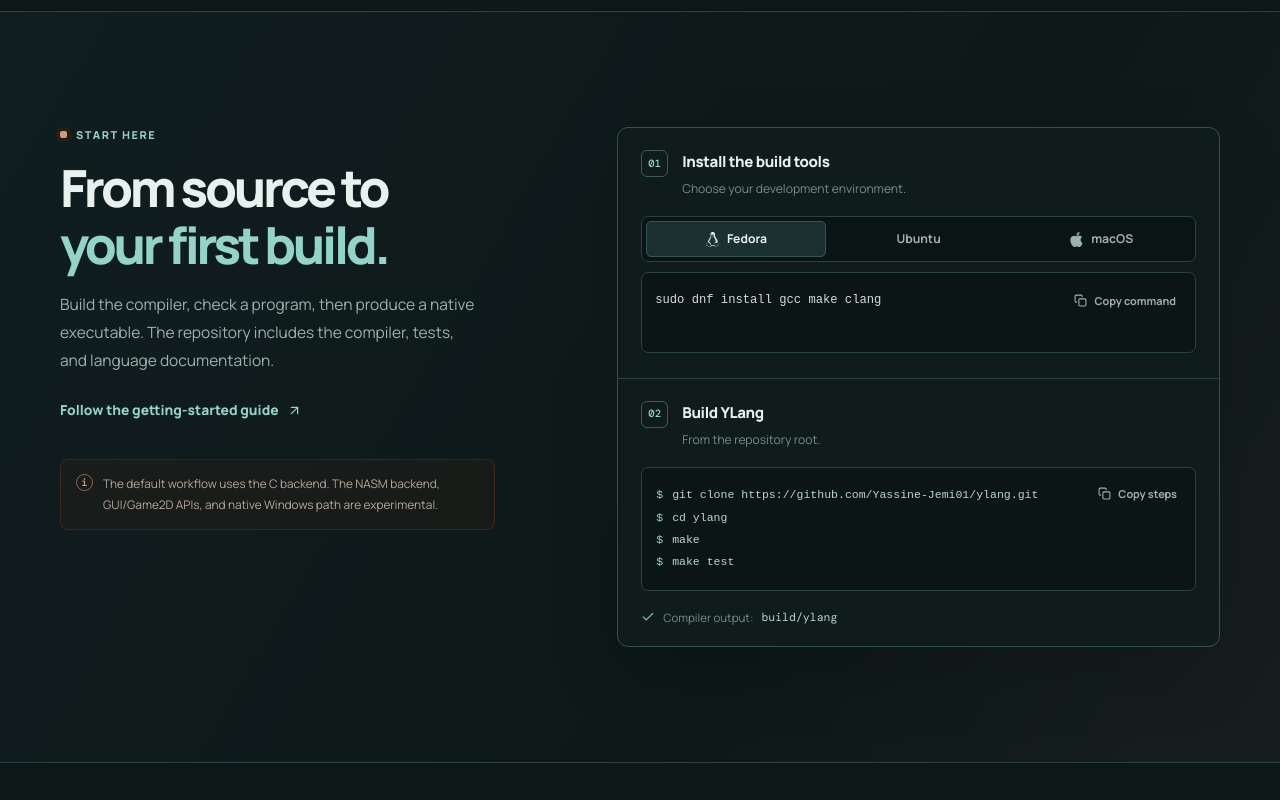
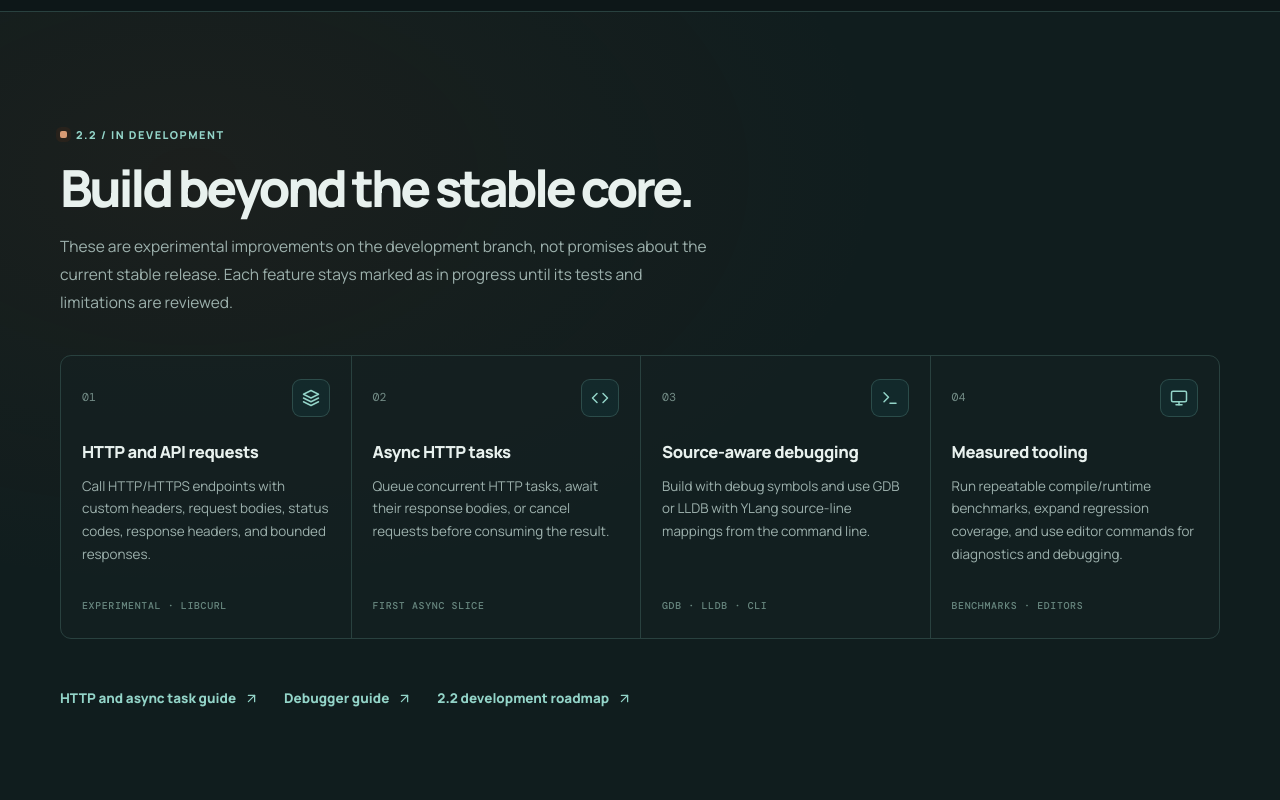
Before and after one commit to Yassine-Jemi01/ylang, a React (Vite) app in the folder website-app/: page / in a window 1280 px wide. Shown: the part 1700-2500 px from the top of the page. Built offline with nearby package versions, Linux system fonts and the light colour scheme.

Commit message:
website: document experimental 2.2 features in new identity

```diff
--- a/website-app/src/App.jsx
+++ b/website-app/src/App.jsx
@@ -93,6 +93,7 @@
         </button>
         <nav className={`site-nav ${menuOpen ? 'site-nav--open' : ''}`} aria-label="Main navigation">
           <a href="#language" onClick={() => setMenuOpen(false)}>Language</a>
+          <a href="#preview" onClick={() => setMenuOpen(false)}>2.2 preview</a>
           <a href="#install" onClick={() => setMenuOpen(false)}>Get started</a>
           <DropdownMenu.Root>
             <DropdownMenu.Trigger asChild>
@@ -227,6 +228,56 @@
   );
 }
 
+
+function ExperimentalSection() {
+  return (
+    <section className="section preview-section" id="preview">
+      <div className="container">
+        <div className="section-heading">
+          <p className="eyebrow"><span className="eyebrow-mark" /> 2.2 / IN DEVELOPMENT</p>
+          <h2>Build beyond the stable core.</h2>
+          <p>These are experimental improvements on the development branch, not promises about the current stable release. Each feature stays marked as in progress until its tests and limitations are reviewed.</p>
+        </div>
+        <div className="feature-grid preview-grid">
+          <FeatureCard
+            number="01"
+            icon={<FiLayers />}
+            title="HTTP and API requests"
+            description="Call HTTP/HTTPS endpoints with custom headers, request bodies, status codes, response headers, and bounded responses."
+            meta="EXPERIMENTAL · LIBCURL"
+          />
+          <FeatureCard
+            number="02"
+            icon={<FiCode />}
+            title="Async HTTP tasks"
+            description="Queue concurrent HTTP tasks, await their response bodies, or cancel requests before consuming the result."
+            meta="FIRST ASYNC SLICE"
+          />
+          <FeatureCard
+            number="03"
+            icon={<FiTerminal />}
+            title="Source-aware debugging"
+            description="Build with debug symbols and use GDB or LLDB with YLang source-line mappings from the command line."
+            meta="GDB · LLDB · CLI"
+          />
+          <FeatureCard
+            number="04"
+            icon={<FiMonitor />}
+            title="Measured tooling"
+            description="Run repeatable compile/runtime benchmarks, expand regression coverage, and use editor commands for diagnostics and debugging."
+            meta="BENCHMARKS · EDITORS"
+          />
+        </div>
+        <div className="preview-links">
+          <a className="text-link" href={SITE + 'learn/reference/HTTP.html'}>HTTP and async task guide <FiArrowUpRight aria-hidden="true" /></a>
+          <a className="text-link" href={SITE + 'learn/reference/DEBUGGER.html'}>Debugger guide <FiArrowUpRight aria-hidden="true" /></a>
+          <a className="text-link" href={SITE + 'learn/reference/ROADMAP-2.2.0.html'}>2.2 development roadmap <FiArrowUpRight aria-hidden="true" /></a>
+        </div>
+      </div>
+    </section>
+  );
+}
+
 function InstallSection() {
   return (
     <section className="section install-section" id="install">
@@ -319,6 +370,7 @@
         <Hero />
         <Ecosystem />
         <LanguageSection />
+        <ExperimentalSection />
         <InstallSection />
         <NextSteps />
       </main>
--- a/website-app/src/styles.css
+++ b/website-app/src/styles.css
@@ -125,6 +125,15 @@
 .text-loop-band .text-loop { height: 170px; max-height: 170px; }
 .text-loop-band .text-loop-svg { height: 170px; max-height: 170px; }
 
+/* 2.2 development preview */
+.preview-section { border-top: 1px solid var(--line); border-bottom: 1px solid var(--line); background: radial-gradient(ellipse at 15% 20%, rgb(141 56 22 / 9%), transparent 45%), var(--bg-2); }
+.preview-grid.feature-grid { grid-template-columns: repeat(4, minmax(0, 1fr)); }
+.preview-grid .feature-card { min-height: 264px; padding: 23px 21px 22px; }
+.preview-grid .feature-card p { min-height: 106px; }
+.preview-grid .feature-meta { letter-spacing: .065em; }
+.preview-links { display: flex; flex-wrap: wrap; gap: 12px 25px; margin-top: 24px; }
+.preview-links .text-link { font-size: .84rem; }
+
 /* Install */
 .install-section { border-top: 1px solid var(--line); border-bottom: 1px solid var(--line); background: linear-gradient(120deg, #101d1e, #0e1819 65%, #171f1e); }
 .install-grid { display: grid; grid-template-columns: minmax(0, .83fr) minmax(0, 1.1fr); align-items: start; gap: clamp(42px, 8vw, 110px); }
@@ -190,6 +199,9 @@
 
 @media (max-width: 1000px) {
   .hero-grid { grid-template-columns: minmax(0, 1fr); min-height: 620px; }
+  .preview-grid.feature-grid { grid-template-columns: repeat(2, minmax(0, 1fr)); }
+  .preview-grid .feature-card:nth-child(3) { border-top: 1px solid var(--line); border-left: 0; }
+  .preview-grid .feature-card:nth-child(4) { border-top: 1px solid var(--line); }
   .hero h1 { font-size: clamp(3rem, 5.8vw, 4.3rem); }
   .ecosystem-inner { grid-template-columns: 140px minmax(0, 1fr); gap: 15px; }
   .ecosystem-loop .logoloop__label { font-size: .72rem; }
@@ -198,6 +210,11 @@
 }
 @media (max-width: 760px) {
   html { scroll-padding-top: 72px; }
+  .preview-grid.feature-grid { grid-template-columns: minmax(0, 1fr); }
+  .preview-grid .feature-card + .feature-card { border-top: 1px solid var(--line); border-left: 0; }
+  .preview-grid .feature-card { min-height: 0; }
+  .preview-grid .feature-card p { min-height: 0; }
+  .preview-links { align-items: flex-start; flex-direction: column; gap: 10px; }
   .container { width: min(var(--container), calc(100% - 34px)); }
   .nav-wrap { min-height: 68px; gap: 12px; }
   .mobile-menu { display: grid; order: 3; margin-left: 2px; }
```
Also changed, not shown: 1 other file (tests, documents, lock files or other folders).
